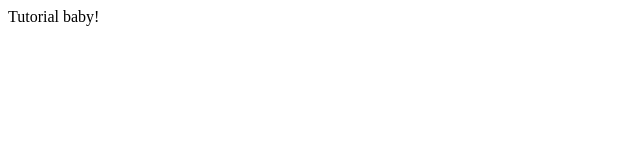
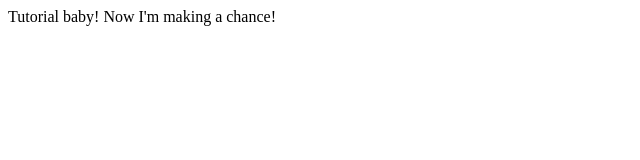
Before and after one commit to GucciPop/Git, a plain HTML site: page index.html in a window 1280 px wide. Shown: the whole page, without its empty margins (0-640 px from the left). Drawn offline with Linux system fonts and the light colour scheme.

Commit message:
updated text

```diff
--- a/index.html
+++ b/index.html
@@ -1 +1 @@
-<div>Tutorial baby!</div>
+<div>Tutorial baby! Now I'm making a chance!</div>
```
